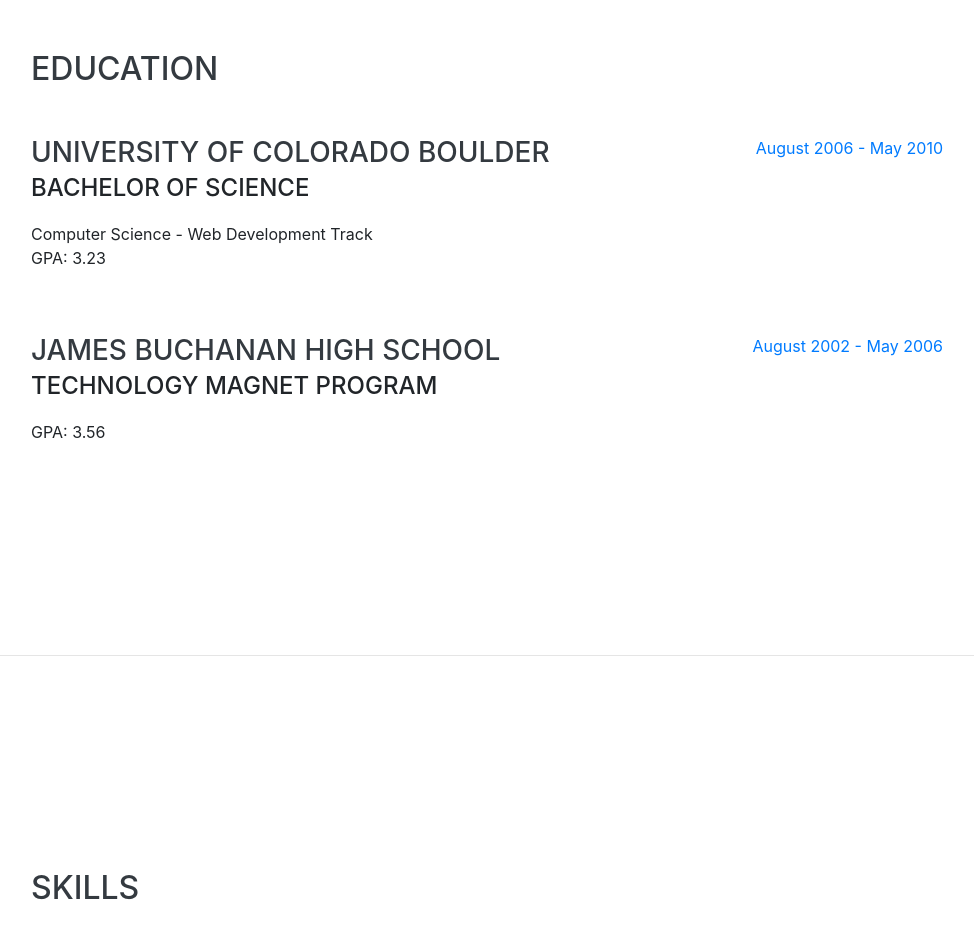
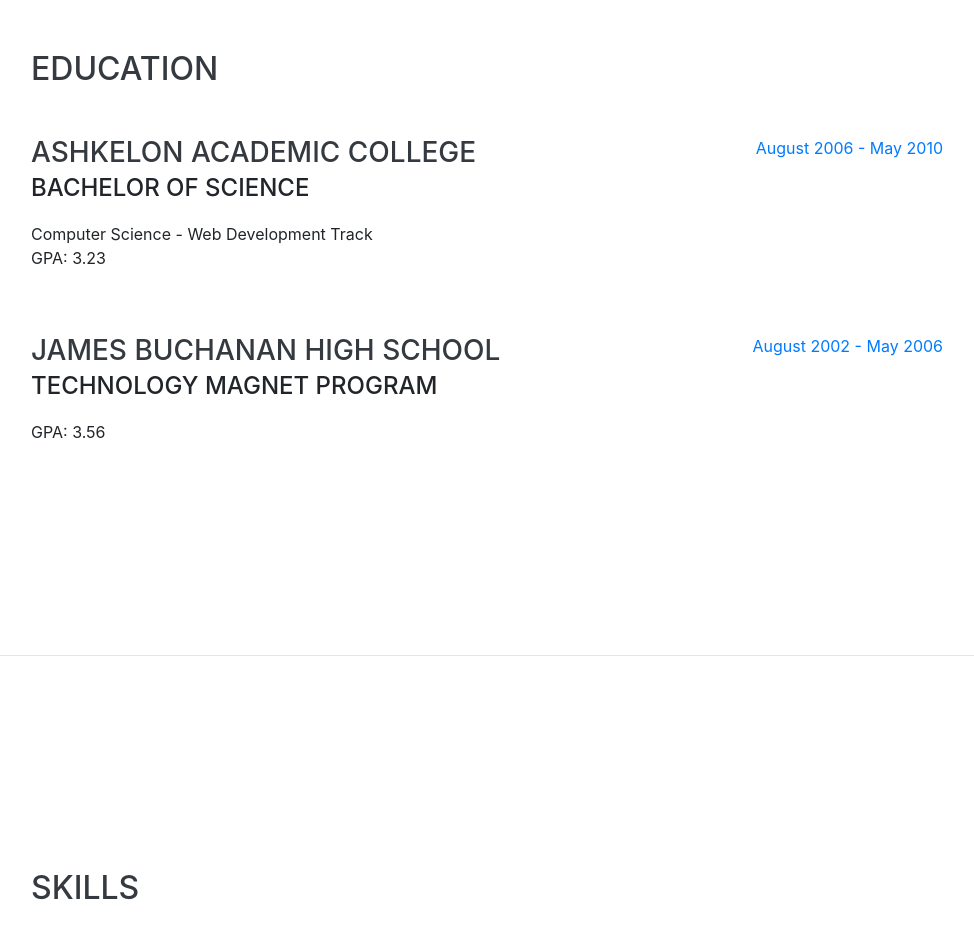
Before and after one commit to shimon10/portfolio, a website with bundled scripts: page index.html in a window 1280 px wide. Shown: the part 2040-2976 px from the top of the page, without its empty margins (289-1263 px from the left). Built offline with nearby package versions, Linux system fonts and the light colour scheme; files whose address does not match are found by name; a web font is replaced by a local one.

Commit message:
Update index.html

```diff
--- a/index.html
+++ b/index.html
@@ -160,7 +160,7 @@
 
                 <div class="resume-item d-flex flex-column flex-md-row justify-content-between mb-5">
                     <div class="resume-content">
-                        <h3 class="mb-0">University of Colorado Boulder</h3>
+                        <h3 class="mb-0">Ashkelon Academic College</h3>
                         <div class="subheading mb-3">Bachelor of Science</div>
                         <div>Computer Science - Web Development Track</div>
                         <p>GPA: 3.23</p>
```
